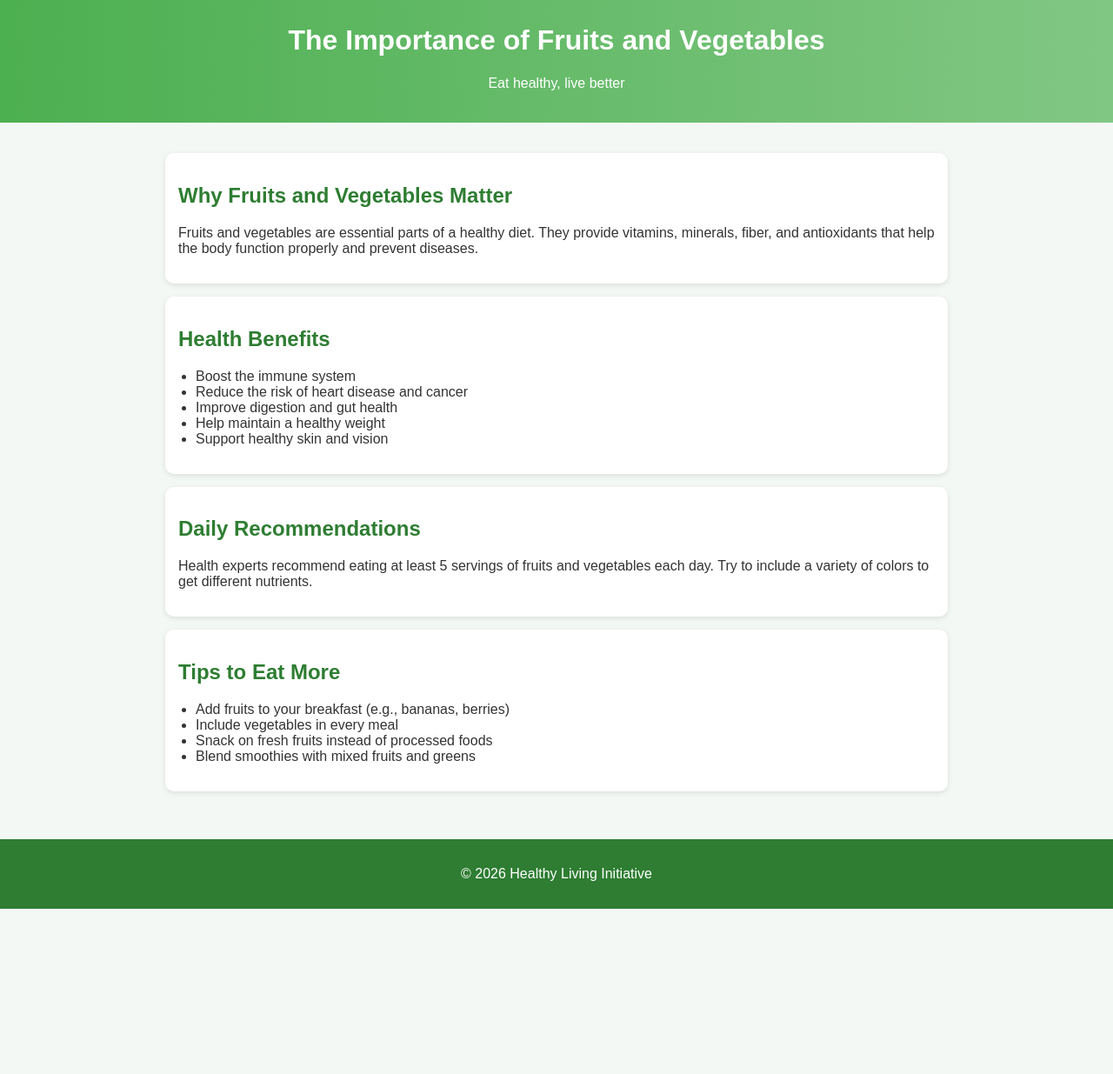
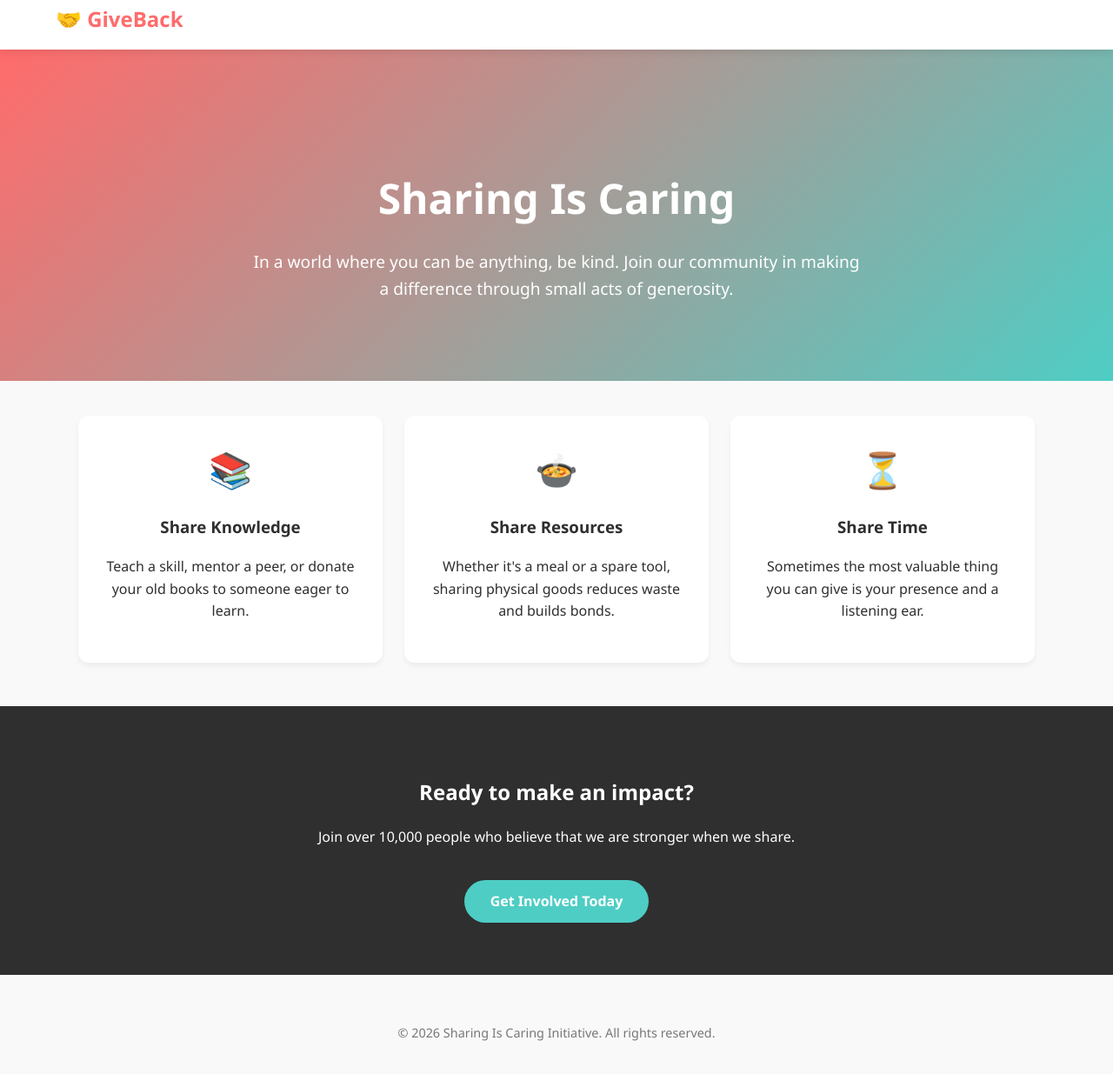
Before and after one commit to LeahAndrews001/friendly-train-cham, a plain HTML site: page index.html in a window 1280 px wide. Shown: the part 13-1248 px from the top of the page at 87% size. Before the commit the page ends 1058 px from the top, so only its background shows below. Drawn offline with Linux system fonts and the light colour scheme.

Commit message:
Update index.html

```diff
--- a/index.html
+++ b/index.html
@@ -3,95 +3,159 @@
 <head>
     <meta charset="UTF-8">
     <meta name="viewport" content="width=device-width, initial-scale=1.0">
-  <title>Importance of Fruits and Vegetables</title>
+    <title>Sharing Is Caring | Community Hub</title>
     <style>
+        :root {
+            --primary-color: #ff6b6b;
+            --secondary-color: #4ecdc4;
+            --dark-color: #2f2f2f;
+            --light-color: #f9f9f9;
+        }
+
         body {
-      font-family: Arial, sans-serif;
+            font-family: 'Segoe UI', Tahoma, Geneva, Verdana, sans-serif;
             margin: 0;
-      background: #f4f8f4;
-      color: #333;
+            line-height: 1.6;
+            color: var(--dark-color);
+            background-color: var(--light-color);
         }
+
+        /* Navigation */
+        nav {
+            background: white;
+            padding: 1rem 5%;
+            display: flex;
+            justify-content: space-between;
+            align-items: center;
+            box-shadow: 0 2px 10px rgba(0,0,0,0.1);
+            position: sticky;
+            top: 0;
+            z-index: 1000;
+        }
+
+        .logo {
+            font-size: 1.5rem;
+            font-weight: bold;
+            color: var(--primary-color);
+        }
+
+        /* Hero Section */
         header {
-      background: linear-gradient(90deg, #4CAF50, #81C784);
+            background: linear-gradient(135deg, var(--primary-color), var(--secondary-color));
             color: white;
-      padding: 20px;
+            padding: 100px 5% 60px;
             text-align: center;
         }
-    section {
-      padding: 20px;
-      max-width: 900px;
-      margin: auto;
+
+        header h1 {
+            font-size: 3rem;
+            margin-bottom: 20px;
         }
-    h2 {
-      color: #2e7d32;
+
+        header p {
+            font-size: 1.2rem;
+            max-width: 700px;
+            margin: 0 auto 30px;
         }
+
+        /* Grid Layout */
+        .container {
+            max-width: 1100px;
+            margin: 40px auto;
+            padding: 0 20px;
+        }
+
+        .grid {
+            display: grid;
+            grid-template-columns: repeat(auto-fit, minmax(300px, 1fr));
+            gap: 25px;
+        }
+
         .card {
             background: white;
-      padding: 15px;
-      margin: 15px 0;
-      border-radius: 10px;
-      box-shadow: 0 2px 6px rgba(0,0,0,0.1);
+            padding: 30px;
+            border-radius: 12px;
+            box-shadow: 0 4px 6px rgba(0,0,0,0.05);
+            transition: transform 0.3s ease;
+            text-align: center;
         }
+
+        .card:hover {
+            transform: translateY(-5px);
+        }
+
+        .icon {
+            font-size: 40px;
+            margin-bottom: 15px;
+        }
+
+        /* Call to Action */
+        .cta {
+            background: var(--dark-color);
+            color: white;
+            padding: 60px 20px;
+            text-align: center;
+            margin-top: 50px;
+        }
+
+        .btn {
+            display: inline-block;
+            background: var(--secondary-color);
+            color: white;
+            padding: 12px 30px;
+            text-decoration: none;
+            border-radius: 25px;
+            font-weight: bold;
+            margin-top: 20px;
+        }
+
         footer {
             text-align: center;
-      padding: 15px;
-      background: #2e7d32;
-      color: white;
-      margin-top: 20px;
-    }
-    ul {
-      padding-left: 20px;
+            padding: 40px;
+            font-size: 0.9rem;
+            color: #777;
         }
     </style>
 </head>
 <body>
 
+    <nav>
+        <div class="logo">🤝 GiveBack</div>
+    </nav>
+
     <header>
-  <h1>The Importance of Fruits and Vegetables</h1>
-  <p>Eat healthy, live better</p>
+        <h1>Sharing Is Caring</h1>
+        <p>In a world where you can be anything, be kind. Join our community in making a difference through small acts of generosity.</p>
     </header>
 
-<section>
+    <div class="container">
+        <div class="grid">
             <div class="card">
-    <h2>Why Fruits and Vegetables Matter</h2>
-    <p>
-      Fruits and vegetables are essential parts of a healthy diet. They provide vitamins,
-      minerals, fiber, and antioxidants that help the body function properly and prevent diseases.
-    </p>
+                <div class="icon">📚</div>
+                <h3>Share Knowledge</h3>
+                <p>Teach a skill, mentor a peer, or donate your old books to someone eager to learn.</p>
+            </div>
+            <div class="card">
+                <div class="icon">🍲</div>
+                <h3>Share Resources</h3>
+                <p>Whether it's a meal or a spare tool, sharing physical goods reduces waste and builds bonds.</p>
+            </div>
+            <div class="card">
+                <div class="icon">⏳</div>
+                <h3>Share Time</h3>
+                <p>Sometimes the most valuable thing you can give is your presence and a listening ear.</p>
+            </div>
+        </div>
     </div>
 
-  <div class="card">
-    <h2>Health Benefits</h2>
-    <ul>
-      <li>Boost the immune system</li>
-      <li>Reduce the risk of heart disease and cancer</li>
-      <li>Improve digestion and gut health</li>
-      <li>Help maintain a healthy weight</li>
-      <li>Support healthy skin and vision</li>
-    </ul>
-  </div>
-
-  <div class="card">
-    <h2>Daily Recommendations</h2>
-    <p>
-      Health experts recommend eating at least 5 servings of fruits and vegetables each day.
-      Try to include a variety of colors to get different nutrients.
-    </p>
-  </div>
-
-  <div class="card">
-    <h2>Tips to Eat More</h2>
-    <ul>
-      <li>Add fruits to your breakfast (e.g., bananas, berries)</li>
-      <li>Include vegetables in every meal</li>
-      <li>Snack on fresh fruits instead of processed foods</li>
-      <li>Blend smoothies with mixed fruits and greens</li>
-    </ul>
-  </div>
+    <section class="cta">
+        <h2>Ready to make an impact?</h2>
+        <p>Join over 10,000 people who believe that we are stronger when we share.</p>
+        <a href="#" class="btn">Get Involved Today</a>
     </section>
 
     <footer>
-  <p>© 2026 Healthy Living Initiative</p>
+        <p>&copy; 2026 Sharing Is Caring Initiative. All rights reserved.</p>
     </footer>
 
 </body>
```
Lines whose indentation alone changed are shown as unchanged.
